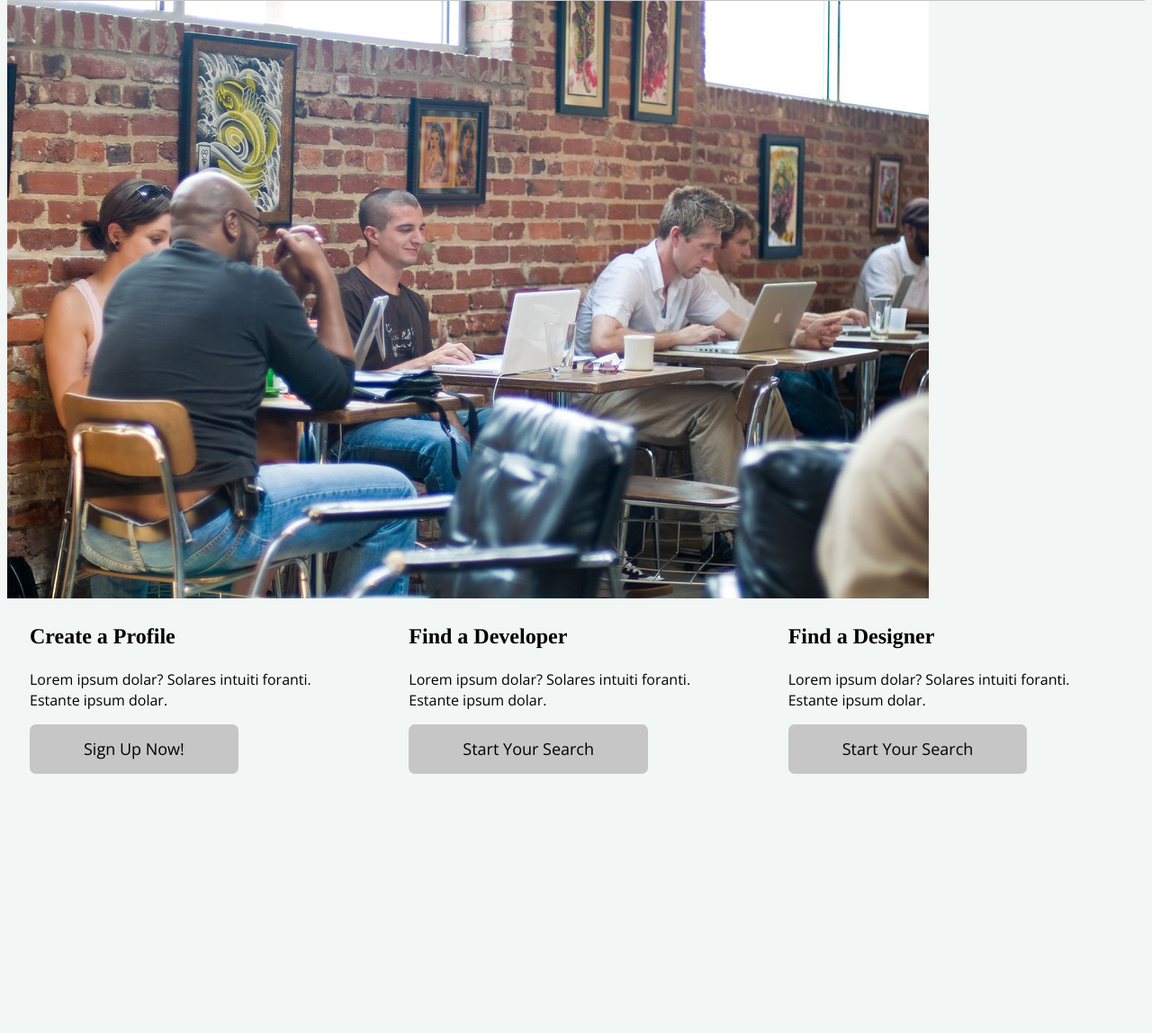
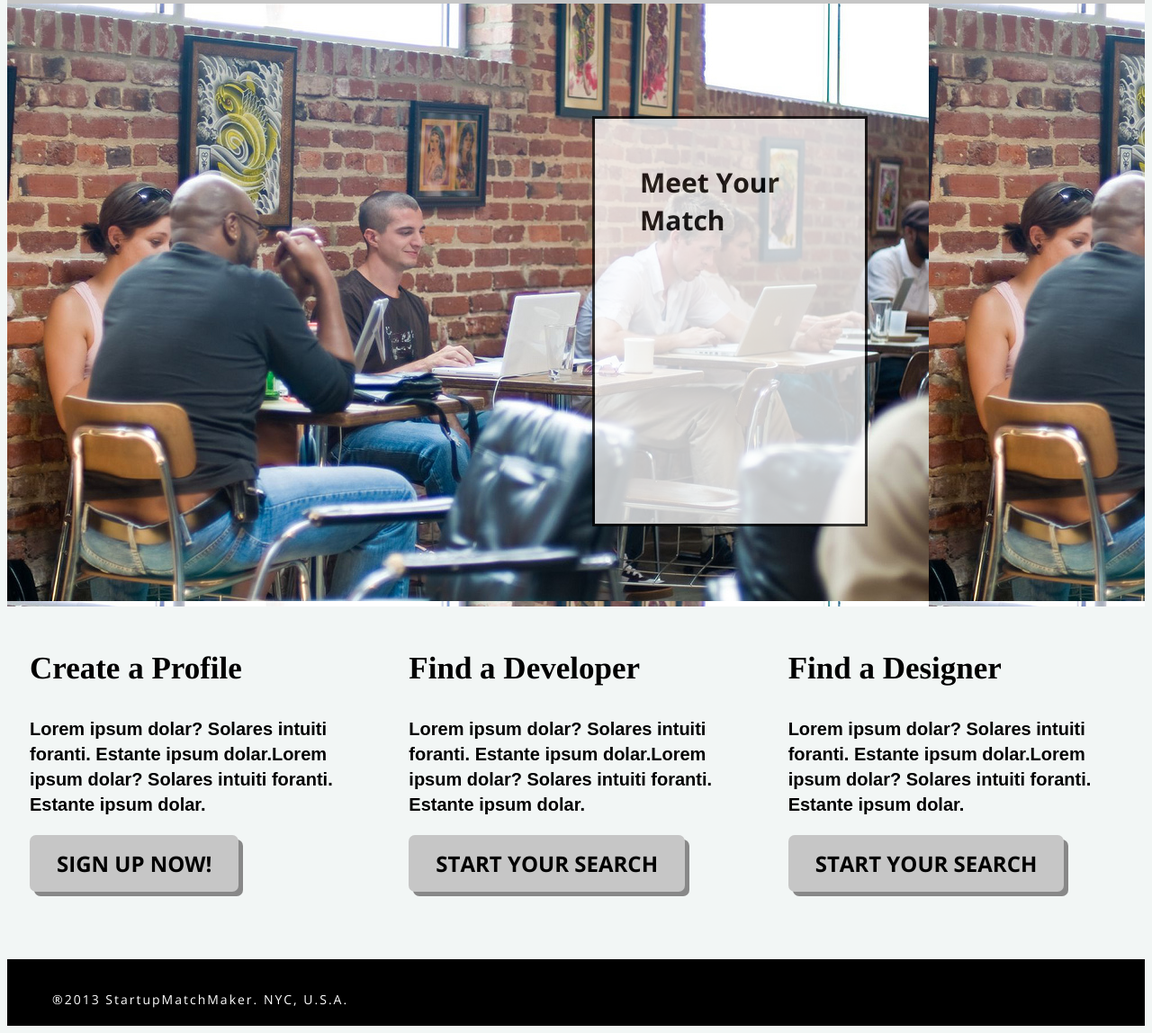
Before and after one commit to mcnamaraz/StartUpMatchMaker, a plain HTML site: page Index.html in a window 1280 px wide. Shown: the part 294-1442 px from the top of the page at 90% size. Before the commit the page ends 1162 px from the top, so only its background shows below. Drawn offline with nearby package versions, Linux system fonts and the light colour scheme.

Commit message:
Getting there

```diff
--- a/Index.html
+++ b/Index.html
@@ -8,6 +8,10 @@
 	<link href='https://fonts.googleapis.com/css?family=Open+Sans:400,300,300italic,400italic,600,600italic,700,700italic,800,800italic' rel='stylesheet' type='text/css'>
 
 </head>
+
+
+<body>
+
 
 <header>
 
@@ -48,7 +52,24 @@
 
 <section class="mainimage">
 
-	<img class="coworking" src="coworking.jpg">
+<div class="imagebox">
+
+			<div class="backgroundimage">
+				<img src="coworking.jpg">
+			</div>
+
+				<div>
+					<h2 class="overimage">Meet Your Match</h2>
+				</div>
+
+
+
+</div>
+
+
+
+</div>
+
 
 </section>
 
@@ -62,11 +83,11 @@
 
 		<h1 class="header">Create a Profile</h1>
 
-		<p>Lorem ipsum dolar? Solares intuiti foranti. Estante ipsum dolar.
+		<p class="subtext">Lorem ipsum dolar? Solares intuiti foranti. Estante ipsum dolar.Lorem ipsum dolar? Solares intuiti foranti. Estante ipsum dolar.
 		</p>
 				<div class="cta">
 
-						<a class="ctabuttons" href="www.zachmc.work">Sign Up Now!</a>
+						<a class="ctabuttons allcaps" href="www.zachmc.work">Sign Up Now!</a>
 				</div>
 
 	</div>
@@ -75,12 +96,12 @@
 
 		<h1 class="header">Find a Developer</h1>
 
-		<p>Lorem ipsum dolar? Solares intuiti foranti. Estante ipsum dolar.
+		<p class="subtext">Lorem ipsum dolar? Solares intuiti foranti. Estante ipsum dolar.Lorem ipsum dolar? Solares intuiti foranti. Estante ipsum dolar.
 		</p>
 
 				<div class="cta">
 
-						<a class="ctabuttons" href="www.zachmc.work">Start Your Search</a>
+						<a class="ctabuttons allcaps" href="www.zachmc.work">Start Your Search</a>
 				</div>
 	</div>
 
@@ -89,12 +110,12 @@
 
 		<h1 class="header">Find a Designer</h1>
 
-		<p>Lorem ipsum dolar? Solares intuiti foranti. Estante ipsum dolar.
+		<p class="subtext">Lorem ipsum dolar? Solares intuiti foranti. Estante ipsum dolar.Lorem ipsum dolar? Solares intuiti foranti. Estante ipsum dolar.
 		</p>
 
 				<div class="cta">
 
-						<a class="ctabuttons" href="www.zachmc.work">Start Your Search</a>
+						<a class="ctabuttons allcaps" href="www.zachmc.work">Start Your Search</a>
 				</div>
 
 
@@ -102,9 +123,16 @@
 
 </section>
 
+<footer>
 
+			<div class="copyright">
 
-<body>
+				<h1 class="footer">®2013 StartupMatchMaker. NYC, U.S.A.</h1>
+
+			</div>
+
+</footer>
 
 </body>
+
 </html>
--- a/MatchMaker.css
+++ b/MatchMaker.css
@@ -39,12 +39,22 @@ a {
   font-size: 20px;
   font-family: Times;
   height: auto;
+  letter-spacing: 2px;
 
 }
 
 
 .nav {
+
 font-size: 18px;
+
+}
+
+
+.blah {
+
+background-color: white;
+text-align: right;
 
 }
 
@@ -53,18 +63,53 @@ font-size: 18px;
   display: inline-block;
   padding-top: 15px;
   padding-right: 20px;
+  padding-left: 20%;
   padding-bottom: 20px;
-  padding-left: 300px;
   text-decoration: none;
   font-weight: 300;
+  text-align: right;
 
 }
 
+.coworking {
+  width: 100%;
+  height: auto;
+  display: inline-block;
+}
+
+.overimage {
+  position: absolute;
+  top: 100px;
+  left: 650px;
+  font-size: 30px;
+  color: black;
+  background-color: white;
+  width: 200px;
+  height: 400px;
+  opacity: 0.75;
+  border-style: solid;
+  border-color: black;
+  padding-left: 50px;
+  padding-right: 50px;
+  padding-top: 50px;
+
+
+}
+
+.imagebox {
+   position: relative;
+width: 100%;
+  height: auto;
+}
+
+
 
 .allcaps {
-font-size: 22px;
+
+font-size: 24px;
 text-transform: uppercase;
 font-weight: 700;
+font-style: bold;
 
 }
 
@@ -108,14 +153,22 @@ text-decoration: underline;
 
 }
 
+.backgroundimage {
+
+background-image: url("coworking.jpg");
+
+}
+
 .mainimage {
-  width: 50%;
+ width: 100%;
   height: auto;
 }
 
 .threecolumn {
   display: flex;
   flex-wrap: nowrap;
+  padding-top: 15px;
+  padding-bottom: 75px;
 
 
 }
@@ -123,25 +176,37 @@ text-decoration: underline;
 .header {
   font-weight: 700;
   font-family: Times;
+  font-size: 35px;
 }
+
+
+.subtext {
+font-weight: 700;
+font-family: sans-serif;
+color: black;
+font-size: 20px;
+
+}
+
 
 .ctabuttons {
   vertical-align: center;
   background-color: #c6c6c6;
-  height: 25px;
+  height: auto;
   margin-left: auto;
   margin-right: auto;
   padding-top: 15px;
-  padding-left: 60px;
-  padding-right:60px;
+  padding-left: 30px;
+  padding-right:30px;
   padding-bottom: 15px;
   text-align: center;
   display: inline-block;
-  font-size: 18px;
   font-style: normal;
   border: #033048;
   border-radius: 7px;
   color: black;
+  box-shadow: 5px 5px 0px #888888;
+
 }
 
 .one  {
@@ -150,3 +215,20 @@ padding-left: 25px;
 
 
 }
+
+.copyright {
+  padding-top: 25px;
+  padding-bottom: 10px;
+  padding-left: 50px;
+  font-size: 8px;
+  color: white;
+  letter-spacing: 2px;
+  background-color: black;
+
+}
+
+.footer {
+  font-size: 14px;
+  font-weight: 300;
+
+}
```
Lines whose indentation alone changed are shown as unchanged.
